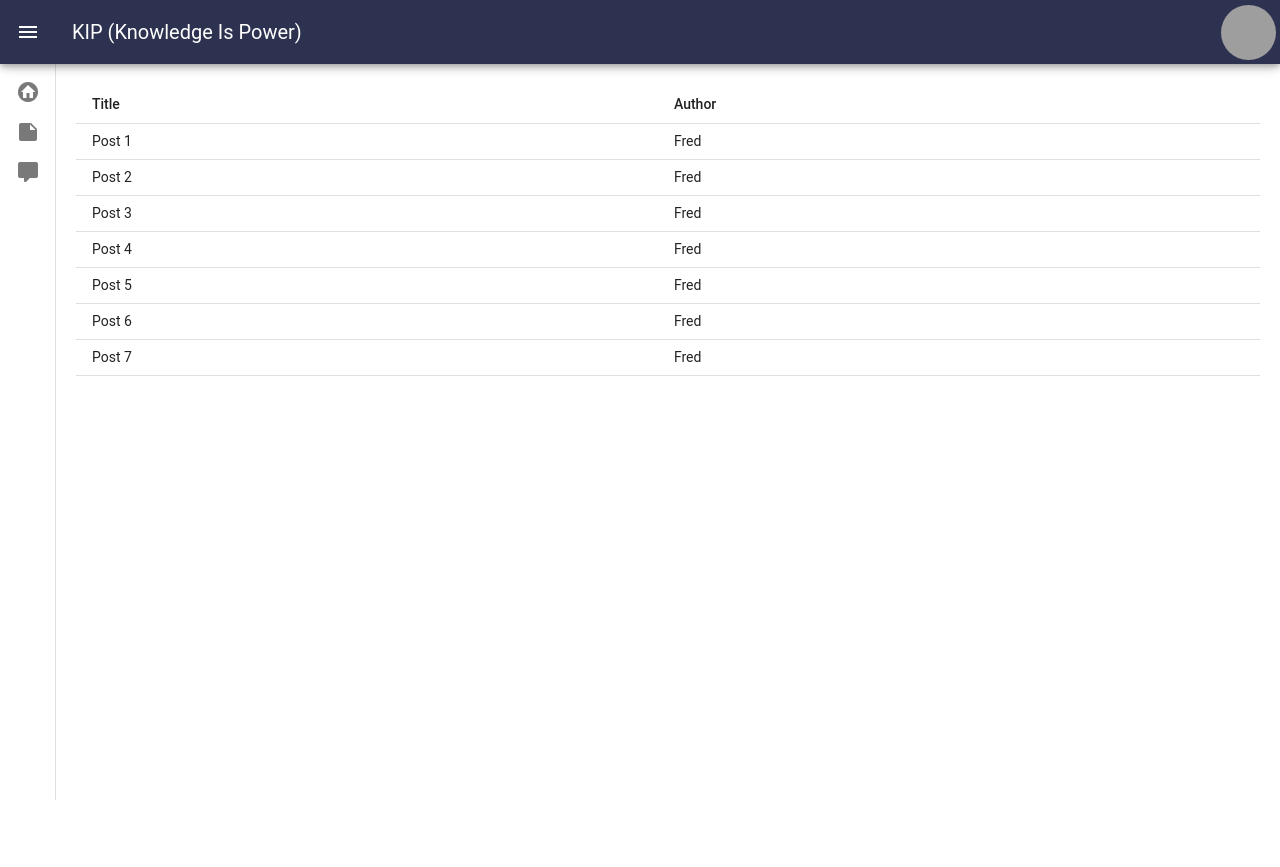
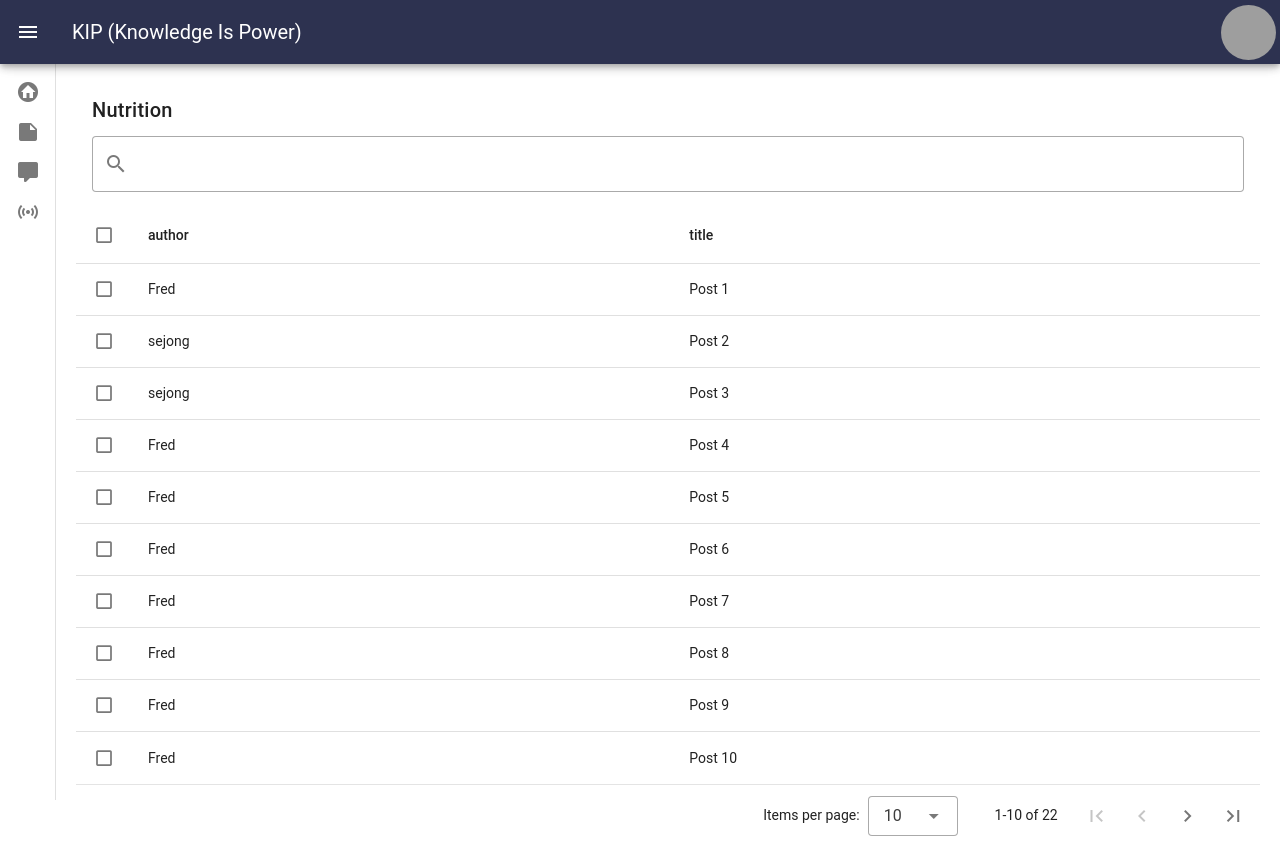
Before and after one commit to beyond-sw-camp/be03-fin-5TEAM-KIP, a Nuxt app in the folder kip-fe/: page /posts in a window 1280 px wide. Before the commit the page ends 800 px from the top, so only its background shows below. Built offline with nearby package versions, Linux system fonts and the light colour scheme; grey boxes are pictures that could not be loaded.

Commit message:
[Front] 포스트 모달창 테스트

```diff
--- a/kip-fe/layouts/default.vue
+++ b/kip-fe/layouts/default.vue
@@ -69,6 +69,9 @@ const drawer = ref(true);
         <NuxtLink to="/comments">
           <v-list-item prepend-icon="mdi-comment" title="COMMENTS" value="starred"></v-list-item>
         </NuxtLink>
+        <NuxtLink to="/dialogs">
+          <v-list-item prepend-icon="mdi-access-point" title="DIALOGS" value="starred"></v-list-item>
+        </NuxtLink>
 
       </v-list>
     </v-navigation-drawer>
--- a/kip-fe/pages/comments/index.vue
+++ b/kip-fe/pages/comments/index.vue
@@ -1,12 +1,83 @@
 <script setup lang="ts">
-
+import { VTreeview } from 'vuetify/labs/VTreeview'
+const items = ref([
+  {
+    id: 1,
+    title: 'Applications :',
+    children: [
+      { id: 2, title: 'Calendar : app' },
+      { id: 3, title: 'Chrome : app' },
+      { id: 4, title: 'Webstorm : app' },
+    ],
+  },
+  {
+    id: 5,
+    title: 'Documents :',
+    children: [
+      {
+        id: 6,
+        title: 'vuetify :',
+        children: [
+          {
+            id: 7,
+            title: 'src :',
+            children: [
+              { id: 8, title: 'index : ts' },
+              { id: 9, title: 'bootstrap : ts' },
+            ],
+          },
+        ],
+      },
+      {
+        id: 10,
+        title: 'material2 :',
+        children: [
+          {
+            id: 11,
+            title: 'src :',
+            children: [
+              { id: 12, title: 'v-btn : ts' },
+              { id: 13, title: 'v-card : ts' },
+              { id: 14, title: 'v-window : ts' },
+            ],
+          },
+        ],
+      },
+    ],
+  },
+  {
+    id: 15,
+    title: 'Downloads :',
+    children: [
+      { id: 16, title: 'October : pdf' },
+      { id: 17, title: 'November : pdf' },
+      { id: 18, title: 'Tutorial : html' },
+    ],
+  },
+  {
+    id: 19,
+    title: 'Videos :',
+    children: [
+      {
+        id: 20,
+        title: 'Tutorials :',
+        children: [
+          { id: 21, title: 'Basic layouts : mp4' },
+          { id: 22, title: 'Advanced techniques : mp4' },
+          { id: 23, title: 'All about app : dir' },
+        ],
+      },
+      { id: 24, title: 'Intro : mov' },
+      { id: 25, title: 'Conference introduction : avi' },
+    ],
+  },
+]);
 </script>
 
+
 <template>
-  <div>
-    Comments
-  </div>
-
+  <v-treeview :items="items" color="red" activatable>
+  </v-treeview>
 </template>
 
 <style scoped>
--- /dev/null
+++ b/kip-fe/pages/dialogs/index.vue
@@ -0,0 +1,37 @@
+<script setup lang="ts">
+
+</script>
+
+<template>
+  <v-dialog max-width="500">
+    <template v-slot:activator="{ props: activatorProps }">
+      <v-btn
+          v-bind="activatorProps"
+          color="surface-variant"
+          text="Open Dialog"
+          variant="flat"
+      ></v-btn>
+    </template>
+
+    <template v-slot:default="{ isActive }">
+      <v-card title="Dialog">
+        <v-card-text>
+          Lorem ipsum dolor sit amet, consectetur adipiscing elit, sed do eiusmod tempor incididunt ut labore et dolore magna aliqua.
+        </v-card-text>
+
+        <v-card-actions>
+          <v-spacer></v-spacer>
+
+          <v-btn
+              text="Close Dialog"
+              @click="isActive.value = false"
+          ></v-btn>
+        </v-card-actions>
+      </v-card>
+    </template>
+  </v-dialog>
+</template>
+
+<style scoped>
+
+</style>
--- a/kip-fe/pages/posts/index.vue
+++ b/kip-fe/pages/posts/index.vue
@@ -1,41 +1,101 @@
 <script setup lang="ts">
+const search = ref()
+const selected = ref()
+const headers = ref([
+  {
+    align: 'start',
+    key: 'author',
+    sortable: false,
+    title: 'author',
+  },
+  {key: 'title', title: 'title'},
+])
 const posts = ref([
   {title: "Post 1", author: "Fred"},
-  {title: "Post 2", author: "Fred"},
-  {title: "Post 3", author: "Fred"},
+  {title: "Post 2", author: "sejong"},
+  {title: "Post 3", author: "sejong"},
   {title: "Post 4", author: "Fred"},
   {title: "Post 5", author: "Fred"},
   {title: "Post 6", author: "Fred"},
   {title: "Post 7", author: "Fred"},
   {title: "Post 8", author: "Fred"},
   {title: "Post 9", author: "Fred"},
+  {title: "Post 10", author: "Fred"},
+  {title: "Post 11", author: "Fred"},
+  {title: "Post 12", author: "Fred"},
+  {title: "Post 13", author: "Fred"},
+  {title: "Post 14", author: "Fred"},
+  {title: "Post 15", author: "Fred"},
+  {title: "Post 16", author: "Fred"},
+  {title: "Post 17", author: "Fred"},
+  {title: "Post 18", author: "Fred"},
+  {title: "Post 19", author: "Fred"},
+  {title: "Post 20", author: "Fred"},
+  {title: "Post 21", author: "Fred"},
+  {title: "Post 22", author: "Fred"},
 ]);
 </script>
 
 <template>
-  <v-table
-  :height="300"
-  :fixed-header="true"
-  :density="'compact'"
-  :hover="true"
+  {{ selected }}
+  <v-card
+      title="Nutrition"
+      flat
   >
-    <thead>
-    <tr>
-      <th class="text-left">
-        Title
-      </th>
-      <th class="text-left">
-        Author
-      </th>
-    </tr>
-    </thead>
-    <tbody>
-    <tr v-for="item in posts" :key="item.title">
-      <td>{{ item.title }}</td>
-      <td>{{ item.author }}</td>
-    </tr>
-    </tbody>
-  </v-table>
+    <template v-slot:text>
+      <v-text-field
+          v-model="search"
+          label="Search"
+          prepend-inner-icon="mdi-magnify"
+          variant="outlined"
+          hide-details
+          single-line
+      ></v-text-field>
+    </template>
+
+    <v-data-table
+        :headers="headers"
+        :items="posts"
+        :search="search"
+        show-select
+        item-value="title"
+        v-model="selected"
+    >
+
+
+      <template #item.title="{ item }">
+        <v-dialog fullscreen>
+          <template v-slot:activator="{ props: activatorProps }">
+            <span
+                v-bind="activatorProps"
+                class="cursor-pointer"
+            >{{ item.title }}</span>
+          </template>
+
+          <template v-slot:default="{ isActive }">
+            <v-card title="Dialog">
+              <v-card-text>
+                Lorem ipsum dolor sit amet, consectetur adipiscing elit, sed do eiusmod tempor incididunt ut labore et
+                dolore magna aliqua.
+              </v-card-text>
+
+              <v-card-actions>
+                <v-spacer></v-spacer>
+
+                <v-btn
+                    text="Close Dialog"
+                    @click="isActive.value = false"
+                ></v-btn>
+              </v-card-actions>
+            </v-card>
+          </template>
+        </v-dialog>
+      </template>
+
+
+    </v-data-table>
+  </v-card>
+
 </template>
 
 <style scoped>
```
